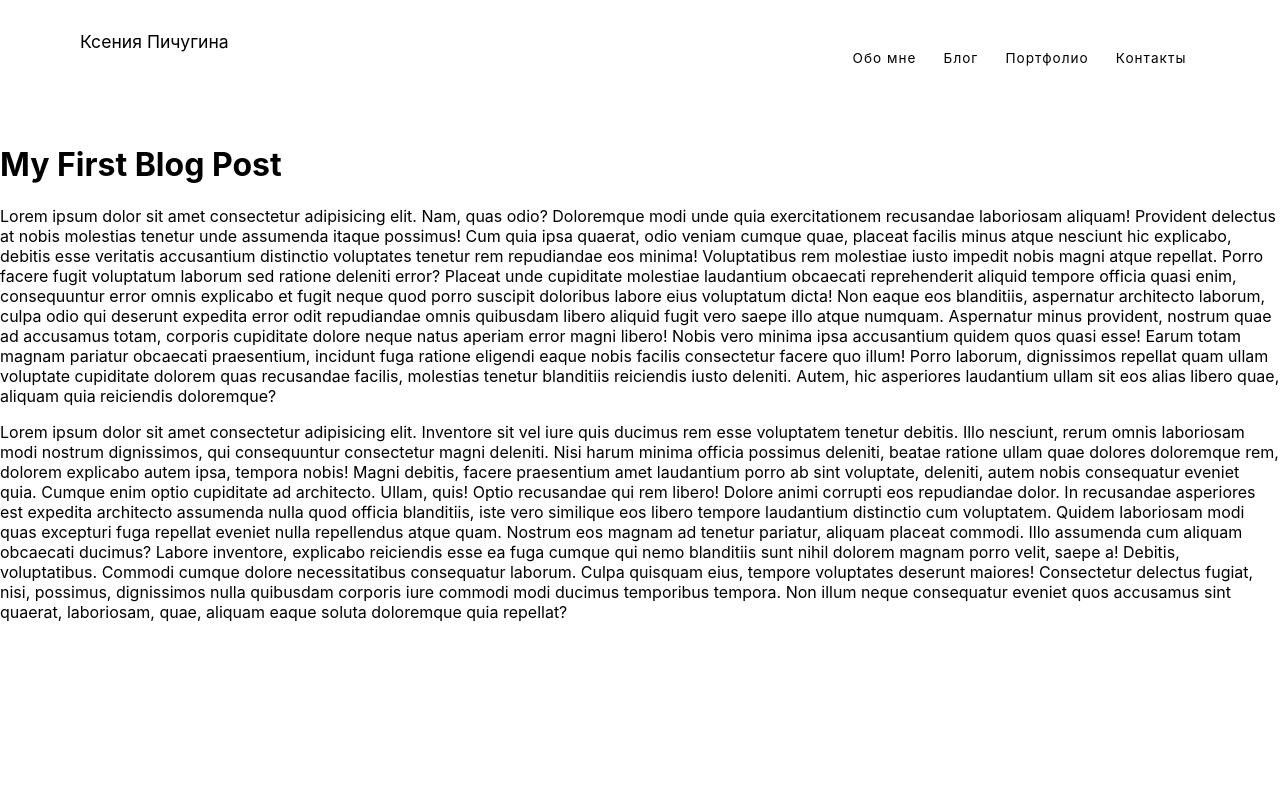
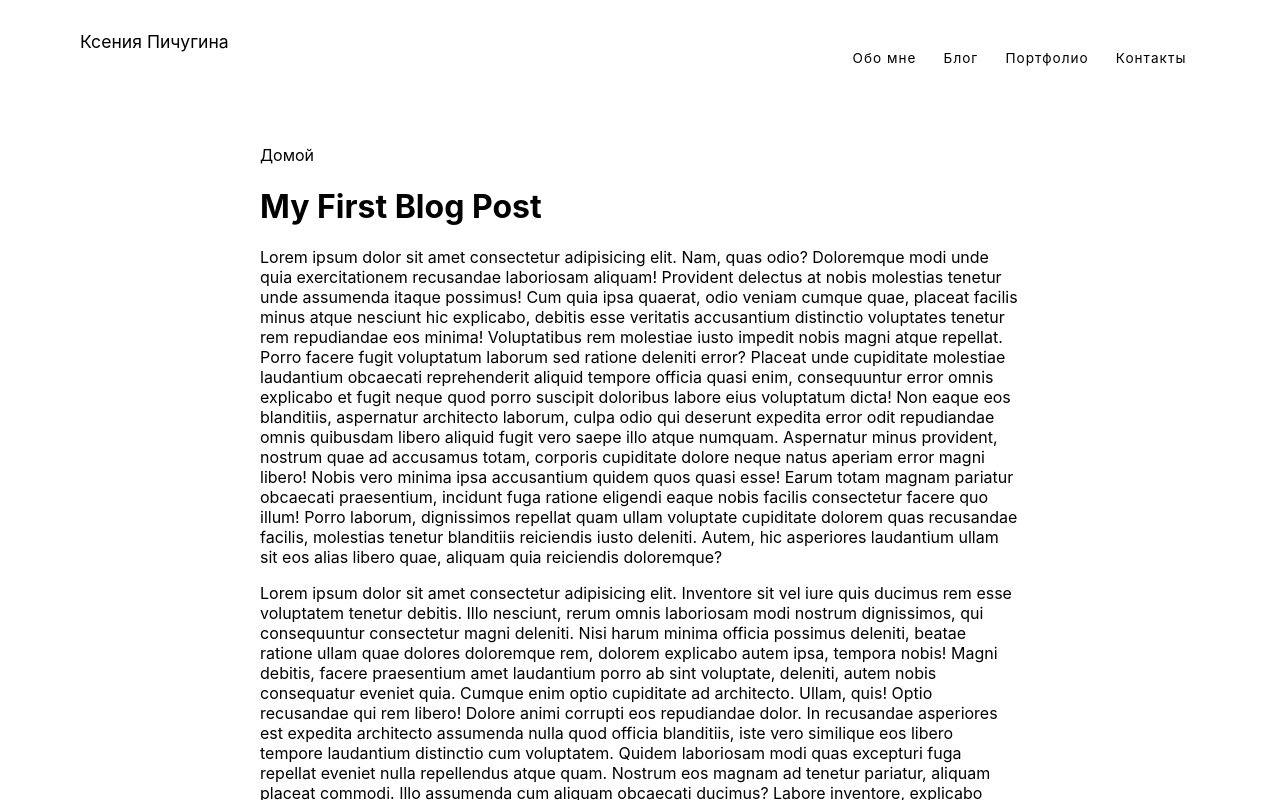
Before and after one commit to TrustJimmy/svelte, a SvelteKit app: page /blog/posts/1 in a window 1280 px wide. Shown: the top 800 px of the page. Built offline with nearby package versions, Linux system fonts and the light colour scheme.

Commit message:
add style to post 1

```diff
--- /dev/null
+++ b/src/routes/blog/posts/1/+layout.svelte
@@ -0,0 +1,12 @@
+<div class="container">
+    <a href="/blog">Домой</a>
+    <slot />
+</div>
+
+<style>
+    .container {
+        margin: 50px auto;
+        max-width: 800px;
+        padding: 0 20px;
+    }
+</style>
```
